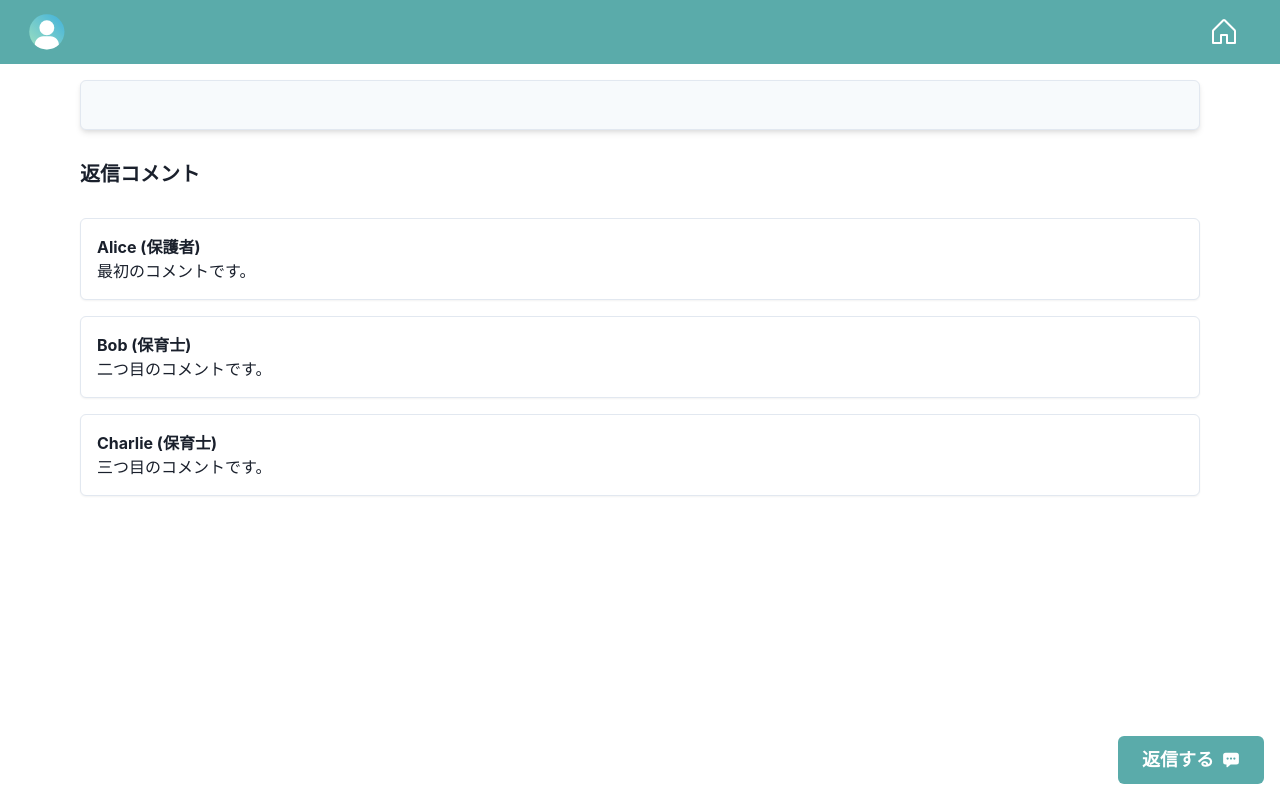
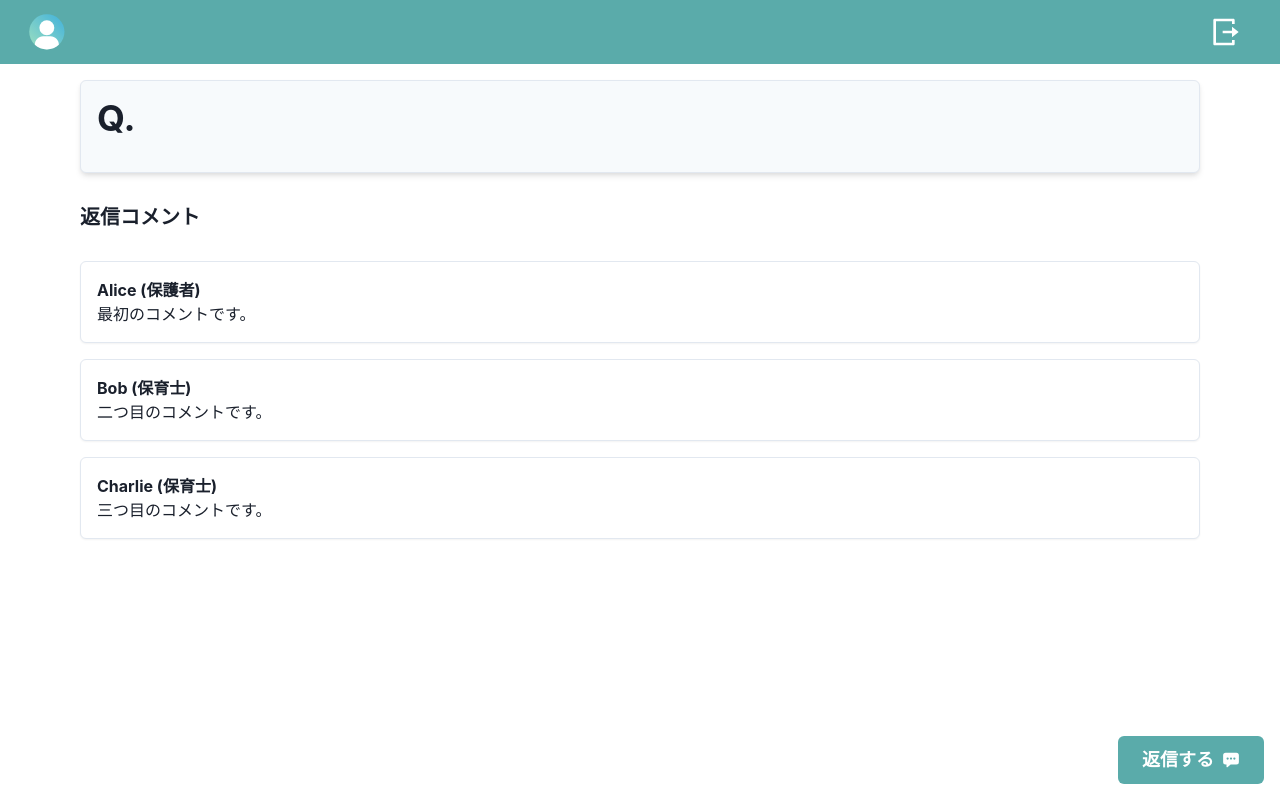
Before and after one commit to shotarai/Hoihiro, a Next.js app in the folder frontend/: page /detail in a window 1280 px wide. Built offline with nearby package versions, Linux system fonts and the light colour scheme; no server answers.

Commit message:
feat: logout機能の実装

```diff
--- a/frontend/src/components/header.tsx
+++ b/frontend/src/components/header.tsx
@@ -1,14 +1,33 @@
 import { Box, Flex, Heading, Spacer, Button } from "@chakra-ui/react";
-import { FC } from "react";
+import { FC, useEffect, useState } from "react";
 import { useProfileContext } from "@/contexts/ProfileContext";
 import HogoshaIcon from "../../public/hogosha.svg";
 import HoikushiIcon from "../../public/hoikushi.svg";
 import { PiHouse } from "react-icons/pi";
+import { RiLogoutBoxRLine } from "react-icons/ri";
 import { useRouter } from "next/router";
+import { auth } from "../../firebaseConfig";
+import { onAuthStateChanged, signOut } from "firebase/auth";
 
 const Header: FC = () => {
   const { profile } = useProfileContext();
   const router = useRouter();
+  const [isAuthenticated, setIsAuthenticated] = useState(false);
+
+  useEffect(() => {
+    onAuthStateChanged(auth, (user) => {
+      if (user) {
+        setIsAuthenticated(true);
+      } else {
+        setIsAuthenticated(false);
+      }
+    });
+  }, []);
+
+  const handleLogout = async () => {
+    await signOut(auth);
+    router.push("/");
+  };
 
   return (
     <Box
@@ -37,6 +56,7 @@ const Header: FC = () => {
           {profile?.nickname ? `${profile.nickname} さん` : ""}
         </Heading>
         <Spacer />
+        {isAuthenticated && (
           <Button
             colorScheme="white"
             size="md"
@@ -44,6 +64,10 @@ const Header: FC = () => {
           >
             <Box as={PiHouse} boxSize="2.0em" />
           </Button>
+        )}
+        <Button colorScheme="white" size="md" onClick={handleLogout}>
+          <Box as={RiLogoutBoxRLine} boxSize="2.0em" />
+        </Button>
       </Flex>
     </Box>
   );
--- a/frontend/src/pages/detail.tsx
+++ b/frontend/src/pages/detail.tsx
@@ -44,7 +44,7 @@ const Detail = () => {
         bg="gray.50"
       >
         <Heading as="h1" mb={4}>
-          {title}
+          Q. {title}
         </Heading>
         <Text fontSize="lg">{content}</Text>
       </Box>
```
Also changed, not shown: frontend/src/pages/index.tsx (+6 -1 lines), frontend/src/pages/signup.tsx (+6 -1 lines). Lines whose indentation alone changed are shown as unchanged.
